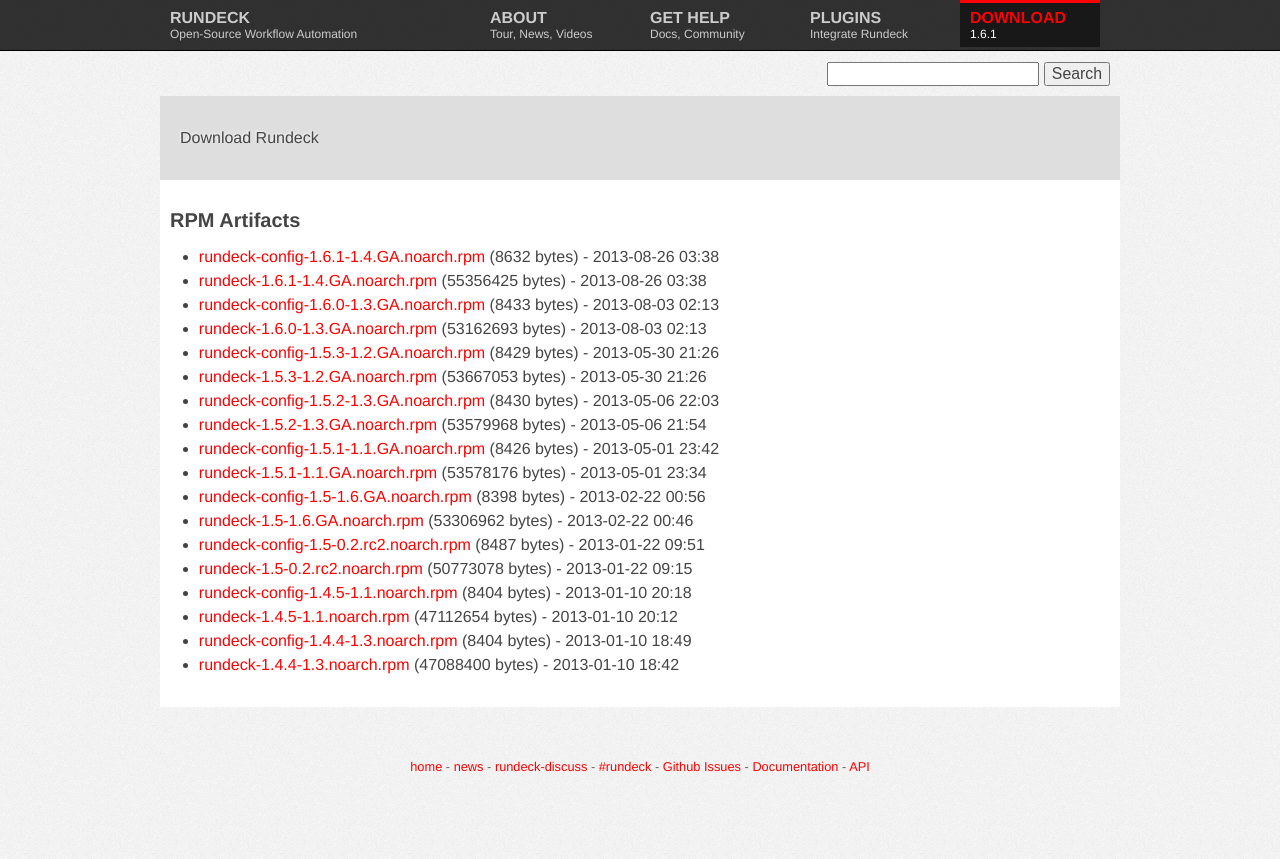
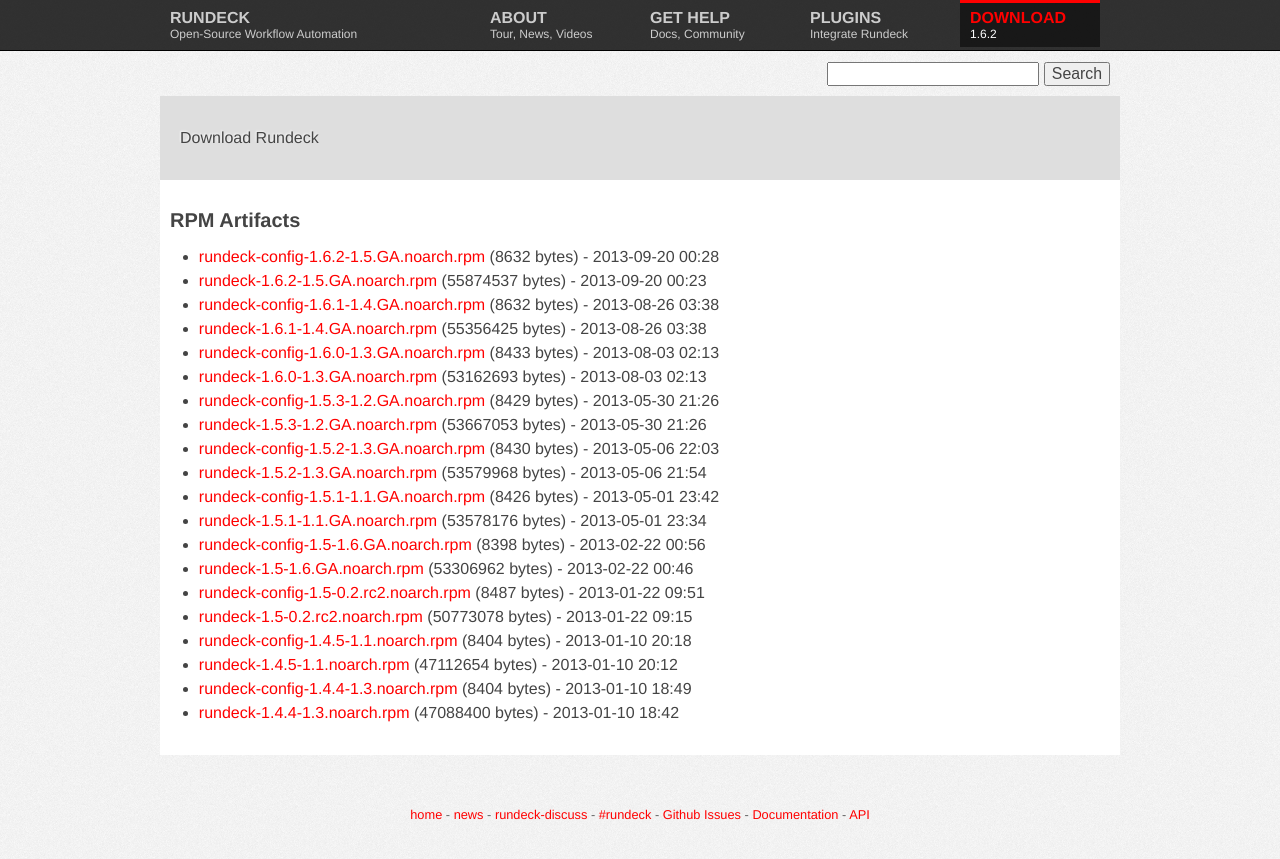
Before and after one commit to rundeck/rundeck-ghpages, a Jekyll site: the page built from download/rpm/index.md, in a window 1280 px wide. Shown: the top 859 px of the page. Built offline with Jekyll 4.4.1, drawn with Linux system fonts in a browser that asks for light colours; nearby versions of some CDN libraries.

Commit message:
Update site to 1.6.2 download links

```diff
--- a/_config.yml
+++ b/_config.yml
@@ -1,12 +1,12 @@
-rd_version: "1.6.1"
-rd_jar_name: "rundeck-launcher-1.6.1.jar"
-rd_jar_sha: "eddb98e9aa88ddf2ca9fde2e8ef47a495f263c98"
-rd_jar_url: "http://download.rundeck.org/jar/rundeck-launcher-1.6.1.jar"
-rd_jar_size: "49736632"
-rd_deb_name: "rundeck-1.6.1-1-GA.deb"
-rd_deb_url: "http://download.rundeck.org/deb/rundeck-1.6.1-1-GA.deb"
-rd_deb_sha: "6552e9d2255728c65e6ca5394ff20b92e08c68bc"
-rd_deb_size: "55373768"
-rd_zipball: "https://github.com/dtolabs/rundeck/zipball/v1.6.1"
-rd_tarball: "https://github.com/dtolabs/rundeck/tarball/v1.6.1"
-rd_releasenotes: "https://github.com/dtolabs/rundeck/blob/v1.6.1/RELEASE.md"
+rd_version: "1.6.2"
+rd_jar_name: "rundeck-launcher-1.6.2.jar"
+rd_jar_sha: "ef4ef48a023b238a5a381941bd9cab0f93e74634"
+rd_jar_url: "http://download.rundeck.org/jar/rundeck-launcher-1.6.2.jar"
+rd_jar_size: "50259382"
+rd_deb_name: "rundeck-1.6.2-1-GA.deb"
+rd_deb_url: "http://download.rundeck.org/deb/rundeck-1.6.2-1-GA.deb"
+rd_deb_sha: "31c2f6091fdc22f10080ba2ef6ffdc51536af7cc"
+rd_deb_size: "55890708"
+rd_zipball: "https://github.com/dtolabs/rundeck/zipball/v1.6.2"
+rd_tarball: "https://github.com/dtolabs/rundeck/tarball/v1.6.2"
+rd_releasenotes: "https://github.com/dtolabs/rundeck/blob/v1.6.2/RELEASE.md"
--- a/download/rpm/index.md
+++ b/download/rpm/index.md
@@ -3,6 +3,8 @@
 layout: download
 download_type: RPM
 ---
+* [rundeck-config-1.6.2-1.5.GA.noarch.rpm](http://download.rundeck.org/rpm/rundeck-config-1.6.2-1.5.GA.noarch.rpm) (8632 bytes) - 2013-09-20 00:28
+* [rundeck-1.6.2-1.5.GA.noarch.rpm](http://download.rundeck.org/rpm/rundeck-1.6.2-1.5.GA.noarch.rpm) (55874537 bytes) - 2013-09-20 00:23
 * [rundeck-config-1.6.1-1.4.GA.noarch.rpm](http://download.rundeck.org/rpm/rundeck-config-1.6.1-1.4.GA.noarch.rpm) (8632 bytes) - 2013-08-26 03:38
 * [rundeck-1.6.1-1.4.GA.noarch.rpm](http://download.rundeck.org/rpm/rundeck-1.6.1-1.4.GA.noarch.rpm) (55356425 bytes) - 2013-08-26 03:38
 * [rundeck-config-1.6.0-1.3.GA.noarch.rpm](http://download.rundeck.org/rpm/rundeck-config-1.6.0-1.3.GA.noarch.rpm) (8433 bytes) - 2013-08-03 02:13
```
Also changed, not shown: download/deb/index.md (+1 -0 lines), download/jar/index.md (+1 -0 lines), download/war/index.md (+1 -0 lines).
